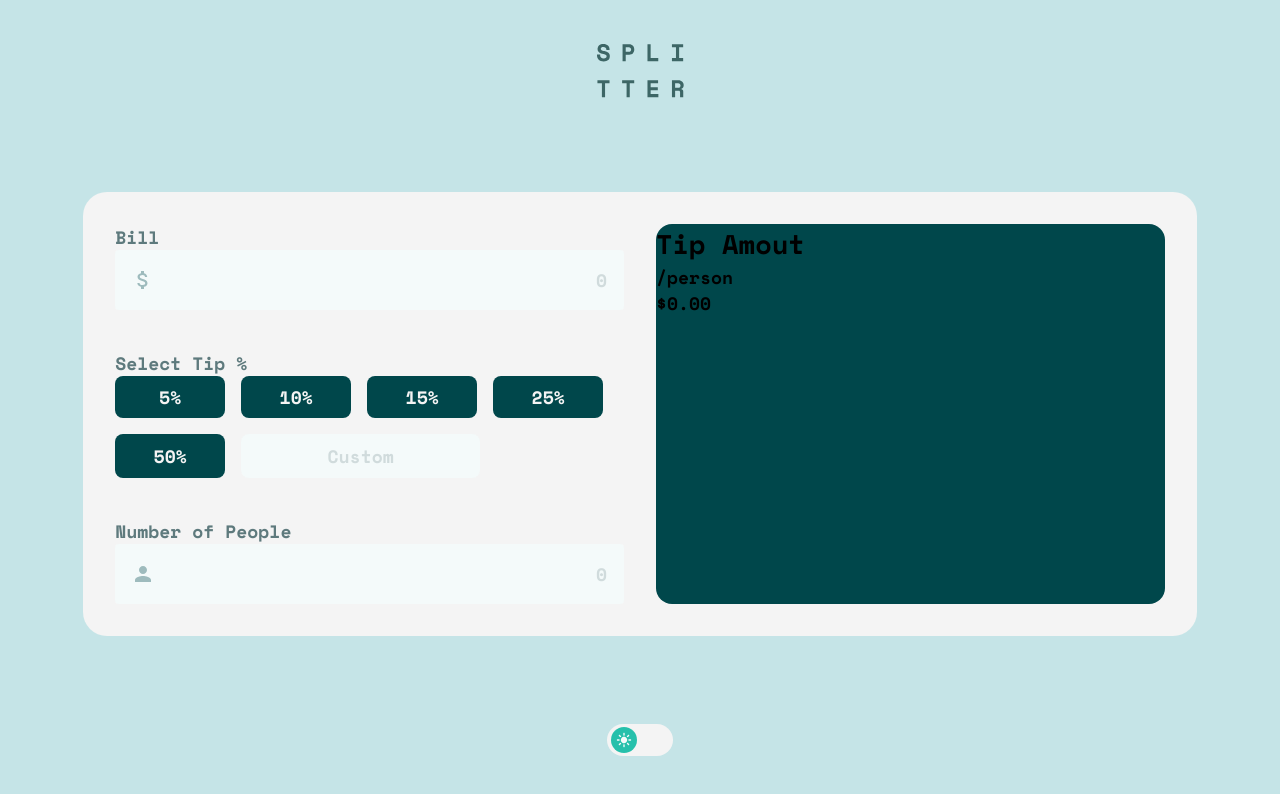
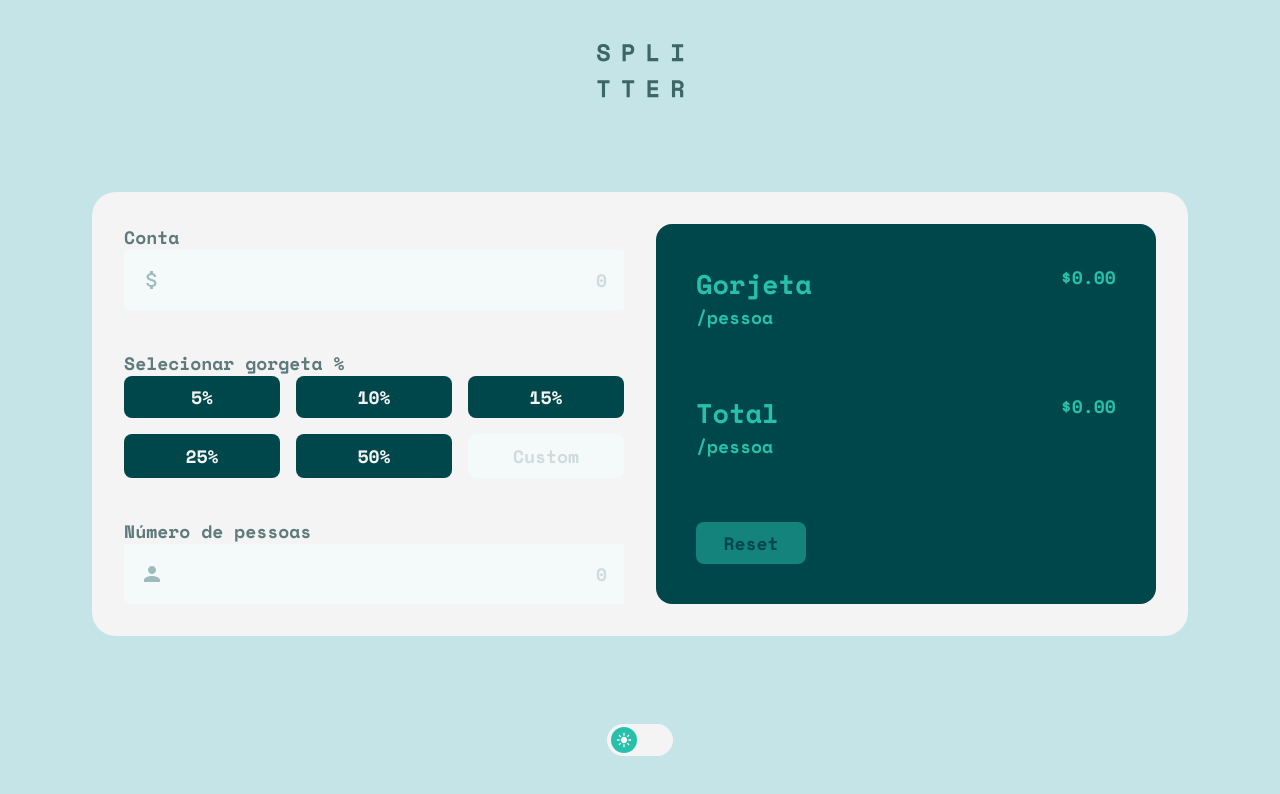
Before and after one commit to decioneto/tip-calculator-react, a React (Vite) app: page / in a window 1280 px wide. Shown: the top 794 px of the page. Built offline with nearby package versions, Linux system fonts and the light colour scheme.

Commit message:
building Result screen

```diff
--- a/src/components/Buttons/index.tsx
+++ b/src/components/Buttons/index.tsx
@@ -4,9 +4,10 @@ import { ButtonPrimary } from './styles'
 
 export type ButtonProps = ButtonHTMLAttributes<HTMLButtonElement> & {
   children: string;
+  isSecondary?: boolean;
 }
 
-function Button({ children }:ButtonProps) {
+function Button({ children, isSecondary, ...props }:ButtonProps) {
   const [active, setActive] = useState(false)
 
   function buttonSelected() {
@@ -14,7 +15,12 @@ function Button({ children }:ButtonProps) {
   }
 
   return (
-    <ButtonPrimary className={active ? 'active' : ''} onClick={buttonSelected}>
+    <ButtonPrimary
+      className={active ? 'active' : ''}
+      isSecondary={isSecondary}
+      onClick={buttonSelected}
+      {...props}
+    >
       {children}
     </ButtonPrimary>
   )
--- a/src/components/Buttons/styles.ts
+++ b/src/components/Buttons/styles.ts
@@ -1,22 +1,39 @@
 import styled from 'styled-components';
+import { ButtonProps } from '.'
 
-export const ButtonPrimary = styled.button`
+export const ButtonPrimary = styled.button<ButtonProps>`
   padding: 0.5rem 1rem;
   border: 0;
-  background-color: ${props => props.theme.colors.backgroundButtonPrimary};
-  color: ${props => props.theme.colors.colorButton};
+  background-color: ${ props =>
+    props.isSecondary ?
+      props.theme.colors.backgroundButtonSecondary :
+      props.theme.colors.backgroundButtonPrimary };
+  color: ${ props =>
+    props.isSecondary ?
+      props.theme.colors.colorButtonSecondary :
+      props.theme.colors.colorButtonPrimary };
   border-radius: 0.5rem;
   min-width: 110px;
   cursor: pointer;
   transition: all 0.2s ease;
 
-  &:hover {
-    background-color: ${props => props.theme.colors.backgroundButtonPrimaryHover};
-    color: ${props => props.theme.colors.colorButtonHover};
+  &:hover:not(:disabled) {
+    background-color: ${ props =>
+      props.isSecondary ?
+        props.theme.colors.backgroundButtonSecondaryHover :
+        props.theme.colors.backgroundButtonPrimaryHover };
+    color: ${ props =>
+      props.isSecondary ?
+        props.theme.colors.colorButtonSecondaryHover :
+        props.theme.colors.colorButtonPrimaryHover };
   }
 
-  &.active {
+  &.active:not(:disabled) {
     background-color: ${props => props.theme.colors.backgroundButtonPrimaryFocus};
     color: #00474B;
   }
+
+  &:disabled {
+    opacity: 0.5;
+  }
 `;
--- a/src/components/Calculator/index.tsx
+++ b/src/components/Calculator/index.tsx
@@ -4,7 +4,6 @@ import AttachMoneyIcon from '@mui/icons-material/AttachMoney';
 import PersonIcon from '@mui/icons-material/Person';
 
 import {
-
   Container,
   KeyboardSide,
   SelectTip,
@@ -15,8 +14,8 @@ import {
   TipValue,
   TipAmout,
   ValueText,
-  ValueBox
-
+  ValueBox,
+  ButtonsSubmit
 } from './styles';
 
 
@@ -27,12 +26,12 @@ function Calculator() {
         <Input
           type="text"
           placeholder='0'
-          title="Bill"
+          title="Conta"
           icon={AttachMoneyIcon}
         />
 
         <SelectTip>
-          <Title>Select Tip %</Title>
+          <Title>Selecionar gorgeta %</Title>
 
           <TipButtonsList>
             <Button>5%</Button>
@@ -47,7 +46,7 @@ function Calculator() {
         <Input
           type="text"
           placeholder='0'
-          title="Number of People"
+          title="Número de pessoas"
           icon={PersonIcon}
         />
 
@@ -55,15 +54,31 @@ function Calculator() {
 
       <ResultScreenSide>
         <TipValue>
+
           <TipAmout>
             <ValueText>
-              <h2>Tip Amout</h2>
-              <p>/person</p>
+              <h2>Gorjeta</h2>
+              <p>/pessoa</p>
             </ValueText>
             <ValueBox>
               $0.00
             </ValueBox>
           </TipAmout>
+
+          <TipAmout>
+            <ValueText>
+              <h2>Total</h2>
+              <p>/pessoa</p>
+            </ValueText>
+            <ValueBox>
+              $0.00
+            </ValueBox>
+          </TipAmout>
+
+          <ButtonsSubmit>
+            <Button isSecondary disabled>Reset</Button>
+          </ButtonsSubmit>
+
         </TipValue>
       </ResultScreenSide>
     </Container>
--- a/src/components/Calculator/styles.ts
+++ b/src/components/Calculator/styles.ts
@@ -25,9 +25,15 @@ export const Title = styled.div`
 `;
 
 export const TipButtonsList = styled.div`
-  display: flex;
+  display: grid;
+  grid-template-columns: 1fr 1fr 1fr;
+  grid-template-rows: 1fr;
   gap: 1rem;
-  flex-wrap: wrap;
+
+  @media(max-width: 900px) {
+    grid-template-columns: 1fr 1fr;
+    grid-template-rows: 1fr 1fr;
+  }
 `;
 
 export const InputCustom = styled.input`
@@ -38,6 +44,7 @@ export const InputCustom = styled.input`
   padding: 0.5rem;
   color: ${props => props.theme.colors.secondary};
   text-align: center;
+  width: 100%;
 
   &::placeholder {
     color: ${props => props.theme.colors.placeholdertInput}
@@ -50,10 +57,22 @@ export const ResultScreenSide = styled.div`
   border-radius: 1rem;
 `;
 
-export const TipValue = styled.div``;
+export const TipValue = styled.div`
+  display: flex;
+  flex-direction: column;
+  justify-content: space-between;
+  height: 100%;
+  padding: 2.5rem;
+`;
 
-export const TipAmout = styled.div``;
+export const TipAmout = styled.div`
+  display: flex;
+  justify-content: space-between;
+  color: ${props => props.theme.colors.primary};
+`;
 
 export const ValueText = styled.div``;
 
 export const ValueBox = styled.div``;
+
+export const ButtonsSubmit = styled.div``;
--- a/src/styles/themes/dark.ts
+++ b/src/styles/themes/dark.ts
@@ -12,6 +12,11 @@ export default {
     colorButton: '#00474B',
     colorButtonHover: '#26C0AB',
 
+    backgroundButtonSecondary: '#00474B',
+    backgroundButtonSecondaryHover: '#003235',
+    colorButtonSecondary: '#26C0AB',
+    colorButtonSecondaryHover: '#26C0AB',
+
     backgroundSwitch: '#26C0AB',
     title: '#26C0AB',
     titleSecondary: '#00474B',
--- a/src/styles/themes/light.ts
+++ b/src/styles/themes/light.ts
@@ -9,8 +9,13 @@ export default {
     backgroundButtonPrimary: '#00474B',
     backgroundButtonPrimaryHover: '#26C0AB',
     backgroundButtonPrimaryFocus: '#9FE8DF',
-    colorButton: '#F4F4F4',
-    colorButtonHover: '#00474B',
+    colorButtonPrimary: '#F4F4F4',
+    colorButtonPrimaryHover: '#00474B',
+
+    backgroundButtonSecondary: '#26C0AB',
+    backgroundButtonSecondaryHover: '#9FE8DF',
+    colorButtonSecondary: '#00474B',
+    colorButtonSecondaryHover: '#26C0AB',
 
     backgroundSwitch: '#F4F4F4',
     title: '#5E7A7D',
```
Also changed, not shown: src/styles/styled.d.ts (+7 -2 lines).
